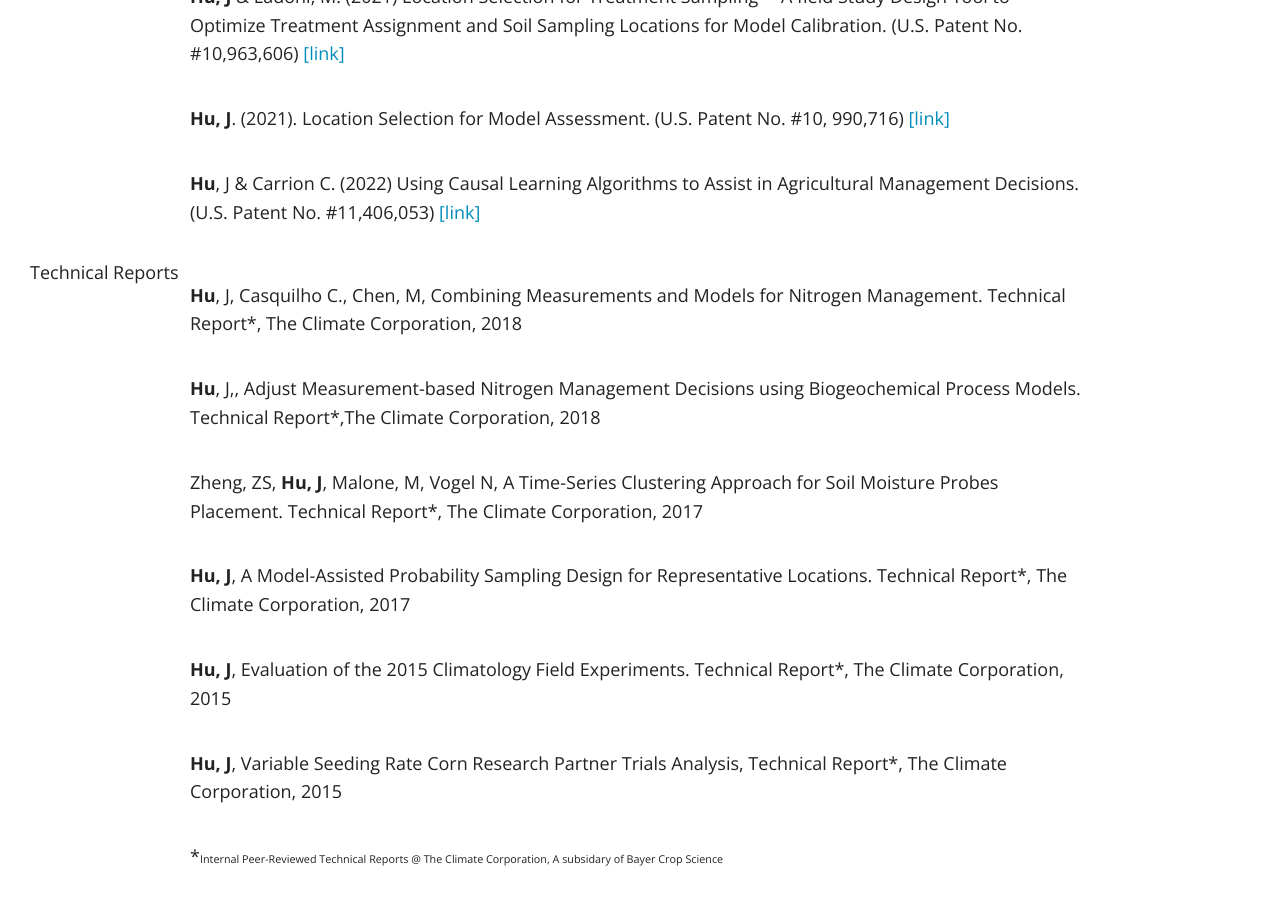
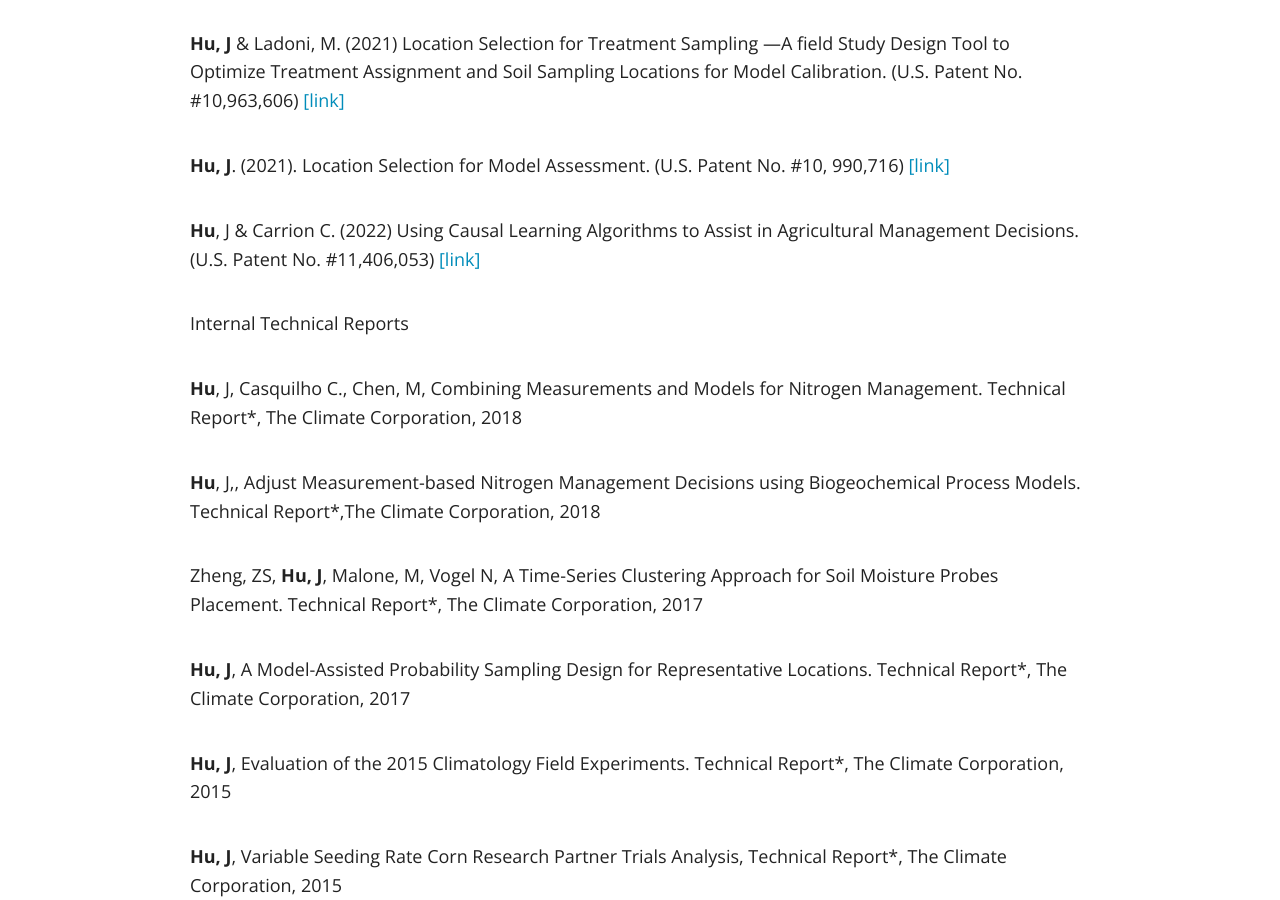
Before and after one commit to katehu/katehu.github.io, a Jekyll site: the page built from agtech.md, in a window 1280 px wide and 900 px high, scrolled down 571 px. Built offline with Jekyll 4.4.1, drawn with Linux system fonts in a browser that asks for light colours; nearby versions of some CDN libraries.

Commit message:
Update agtech.md

```diff
--- a/agtech.md
+++ b/agtech.md
@@ -18,7 +18,7 @@
 Feel free to contact me (contact@katehu.com) if you want to discuss ideas or look for people to analyze your data.
 
 
-<font size="4"> Patents </font>
+Patents
 
 **Hu, J** & Ladoni, M. (2021) Location Selection for Treatment Sampling ---A field Study Design Tool to Optimize Treatment Assignment and Soil Sampling Locations for Model Calibration. (U.S. Patent No. #10,963,606) [[link]](https://uspto.report/patent/grant/10,963,606) <br/>
 
@@ -28,7 +28,7 @@
 Agricultural Management Decisions. (U.S. Patent No. #11,406,053) [[link]](https://uspto.report/patent/grant/11,406,053)<br/>
 
 
-<font size="4"> Technical Reports </font>
+Internal Technical Reports
 
 
 **Hu**, J, Casquilho C., Chen, M, Combining Measurements and Models for
```
